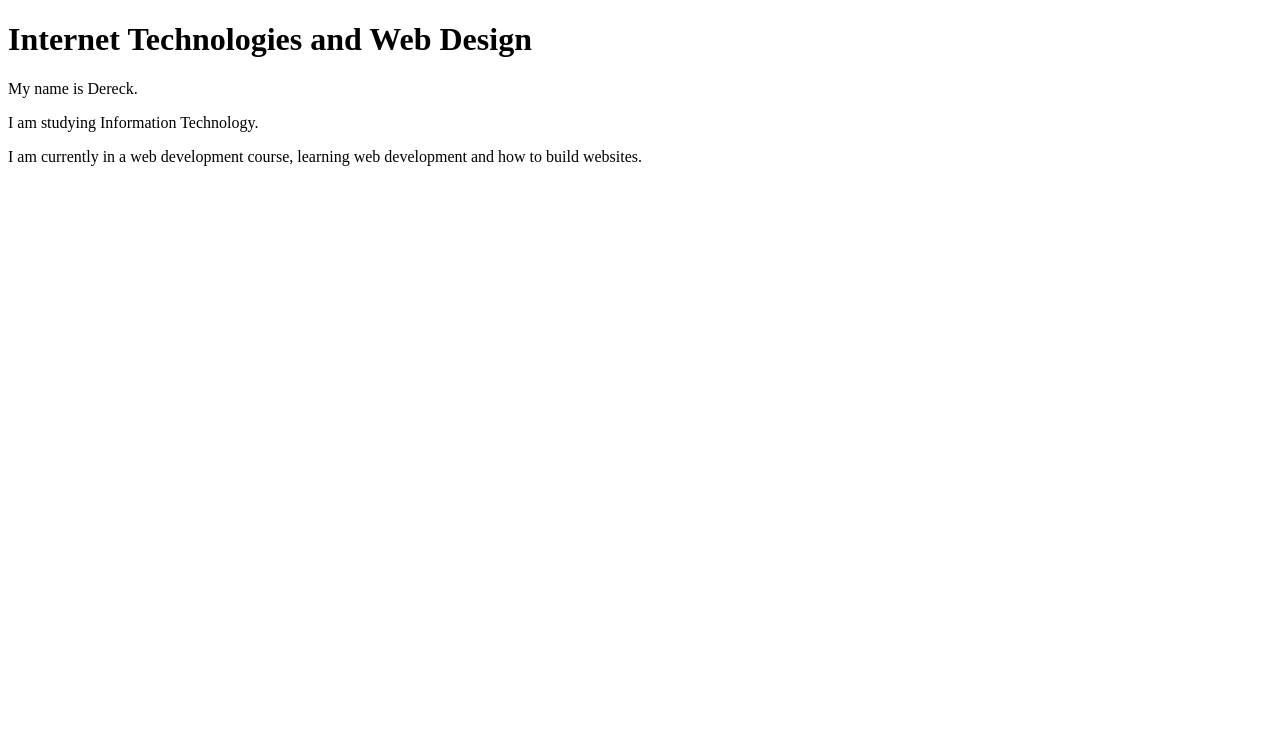
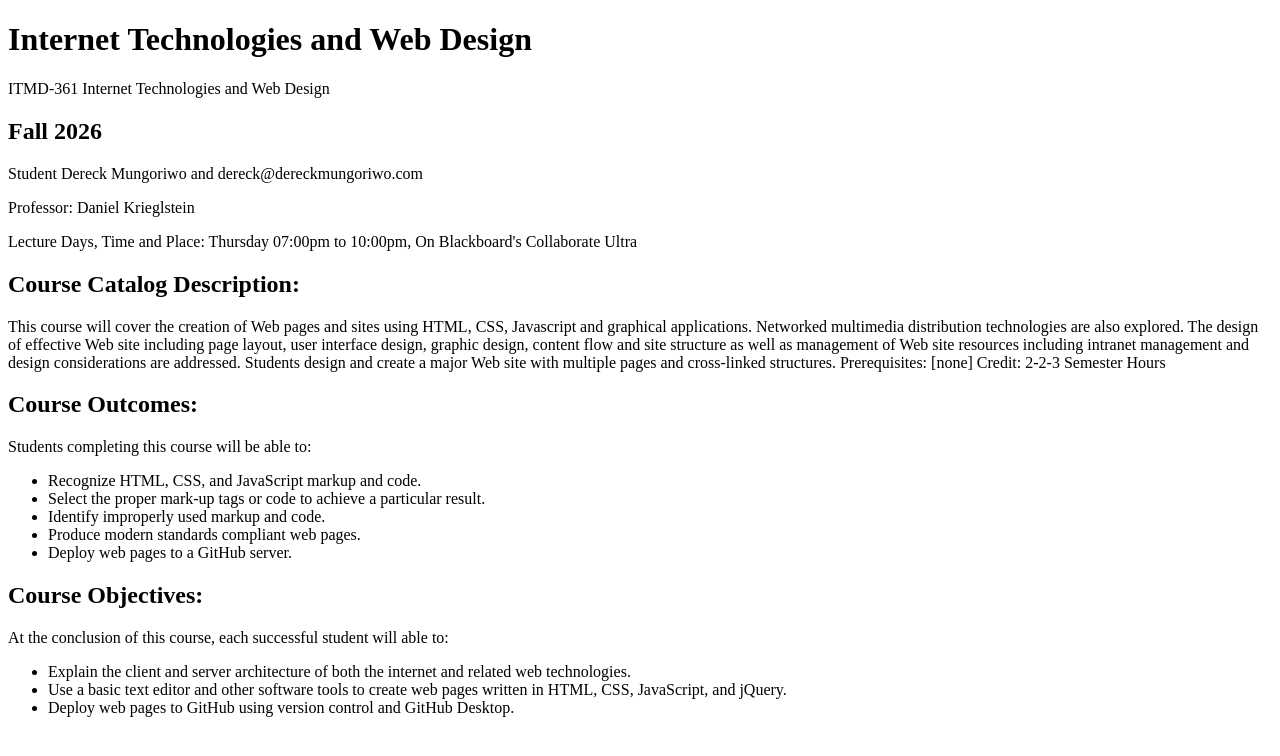
Before and after one commit to dereckmungoriwo/webdev_lab1., a plain HTML site: page index.html in a window 1280 px wide. Drawn offline with Linux system fonts and the light colour scheme.

Commit message:
Update index.html with course information
Added course details including catalog description, outcomes, and objectives.

```diff
--- a/index.html
+++ b/index.html
@@ -7,8 +7,43 @@
 <body>
   <h1>Internet Technologies and Web Design</h1>
 
-  <p>My name is Dereck.</p>
-  <p>I am studying Information Technology.</p>
-  <p>I am currently in a web development course, learning web development and how to build websites.</p>
+  <p>ITMD-361 Internet Technologies and Web Design</p>
+
+  <h2>Fall 2026</h2>
+  <p>Student Dereck Mungoriwo and dereck@dereckmungoriwo.com</p>
+
+  <p>Professor: Daniel Krieglstein</p>
+
+  <p>Lecture Days, Time and Place: Thursday 07:00pm to 10:00pm, On Blackboard's Collaborate Ultra</p>
+
+  <h2>Course Catalog Description:</h2>
+  <p>
+    This course will cover the creation of Web pages and sites using HTML, CSS,
+    Javascript and graphical applications. Networked multimedia distribution
+    technologies are also explored. The design of effective Web site including
+    page layout, user interface design, graphic design, content flow and site
+    structure as well as management of Web site resources including intranet
+    management and design considerations are addressed. Students design and
+    create a major Web site with multiple pages and cross-linked structures.
+    Prerequisites: [none] Credit: 2-2-3 Semester Hours
+  </p>
+
+  <h2>Course Outcomes:</h2>
+  <p>Students completing this course will be able to:</p>
+  <ul>
+    <li>Recognize HTML, CSS, and JavaScript markup and code.</li>
+    <li>Select the proper mark-up tags or code to achieve a particular result.</li>
+    <li>Identify improperly used markup and code.</li>
+    <li>Produce modern standards compliant web pages.</li>
+    <li>Deploy web pages to a GitHub server.</li>
+  </ul>
+
+  <h2>Course Objectives:</h2>
+  <p>At the conclusion of this course, each successful student will able to:</p>
+  <ul>
+    <li>Explain the client and server architecture of both the internet and related web technologies.</li>
+    <li>Use a basic text editor and other software tools to create web pages written in HTML, CSS, JavaScript, and jQuery.</li>
+    <li>Deploy web pages to GitHub using version control and GitHub Desktop.</li>
+  </ul>
 </body>
 </html>
```
